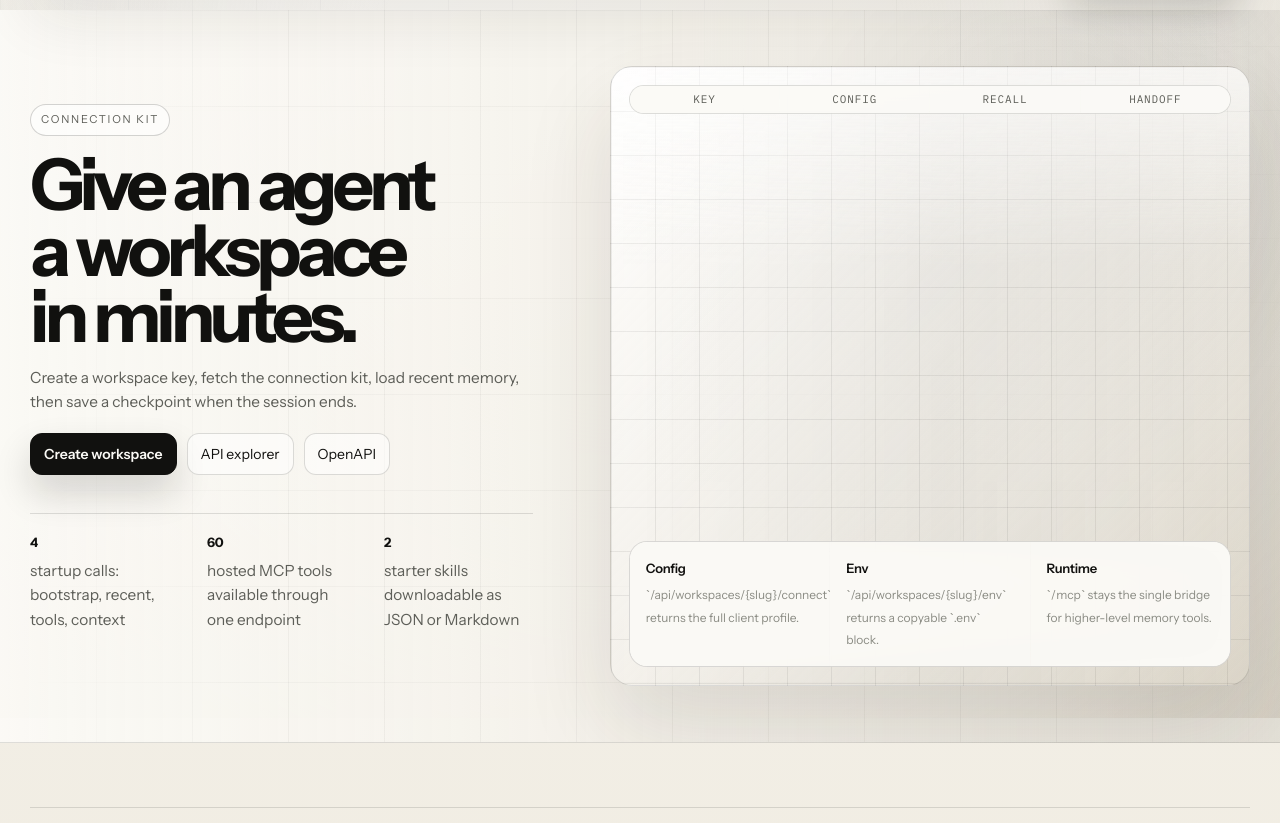
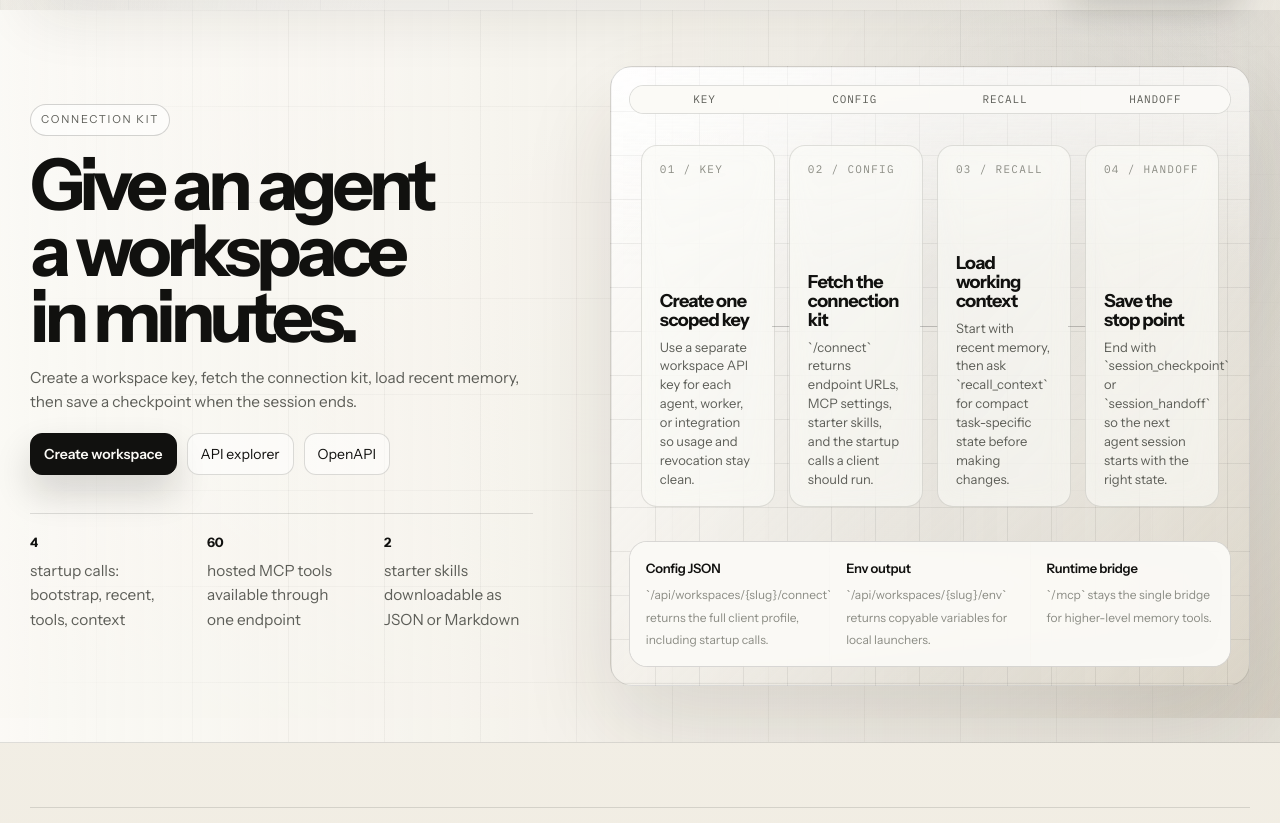
Before and after one commit to raya-ac/engram-cloud, a FastAPI app: page /connect in a window 1280 px wide. Shown: the part 82-905 px from the top of the page. Run offline with FastAPI, Linux system fonts and the light colour scheme; parts of the project's set-up code (start-up, migrations or seed data) failed here and were passed over; some libraries are stand-ins or nearby versions.

Commit message:
Add context to hero diagrams

```diff
--- a/app/templates/base.html
+++ b/app/templates/base.html
@@ -295,6 +295,56 @@
       text-transform: uppercase;
       letter-spacing: 0.08em;
       background: rgba(251,250,246,0.88);
+    }
+    .hero-flow {
+      position: absolute;
+      inset: 78px 30px 178px;
+      z-index: 1;
+      display: grid;
+      grid-template-columns: repeat(4, minmax(0, 1fr));
+      gap: 14px;
+      align-items: stretch;
+    }
+    .flow-card {
+      position: relative;
+      display: flex;
+      flex-direction: column;
+      justify-content: space-between;
+      min-height: 100%;
+      padding: 18px;
+      border: 1px solid rgba(17,17,15,0.12);
+      border-radius: 16px;
+      background: rgba(251,250,246,0.64);
+      backdrop-filter: blur(12px);
+    }
+    .flow-card::after {
+      content: "";
+      position: absolute;
+      right: -16px;
+      top: 50%;
+      width: 18px;
+      height: 1px;
+      background: rgba(17,17,15,0.22);
+    }
+    .flow-card:last-child::after { display: none; }
+    .flow-index {
+      color: var(--soft);
+      font: 11px/1 "IBM Plex Mono", ui-monospace, monospace;
+      letter-spacing: 0.12em;
+      text-transform: uppercase;
+    }
+    .flow-card strong {
+      display: block;
+      margin: 18px 0 8px;
+      font-size: 18px;
+      letter-spacing: -0.04em;
+      line-height: 1.05;
+    }
+    .flow-card p {
+      margin: 0;
+      color: var(--muted);
+      font-size: 13px;
+      line-height: 1.45;
     }
     .signal-stack {
       position: absolute;
@@ -721,6 +771,21 @@
       .hero-visual {
         min-height: 460px;
       }
+      .hero-flow {
+        position: relative;
+        inset: auto;
+        grid-template-columns: 1fr;
+        margin: 72px 14px 154px;
+      }
+      .flow-card { min-height: auto; padding: 14px; }
+      .flow-card::after {
+        right: auto;
+        top: auto;
+        bottom: -14px;
+        left: 20px;
+        width: 1px;
+        height: 14px;
+      }
       .signal-stack { grid-template-columns: 1fr; }
       .runtime-strip { grid-template-columns: repeat(2, minmax(0, 1fr)); border-radius: 18px; }
       .terminal-row {
--- a/app/templates/connect.html
+++ b/app/templates/connect.html
@@ -34,10 +34,40 @@
         <span>recall</span>
         <span>handoff</span>
       </div>
+      <div class="hero-flow">
+        <div class="flow-card">
+          <div class="flow-index">01 / Key</div>
+          <div>
+            <strong>Create one scoped key</strong>
+            <p>Use a separate workspace API key for each agent, worker, or integration so usage and revocation stay clean.</p>
+          </div>
+        </div>
+        <div class="flow-card">
+          <div class="flow-index">02 / Config</div>
+          <div>
+            <strong>Fetch the connection kit</strong>
+            <p>`/connect` returns endpoint URLs, MCP settings, starter skills, and the startup calls a client should run.</p>
+          </div>
+        </div>
+        <div class="flow-card">
+          <div class="flow-index">03 / Recall</div>
+          <div>
+            <strong>Load working context</strong>
+            <p>Start with recent memory, then ask `recall_context` for compact task-specific state before making changes.</p>
+          </div>
+        </div>
+        <div class="flow-card">
+          <div class="flow-index">04 / Handoff</div>
+          <div>
+            <strong>Save the stop point</strong>
+            <p>End with `session_checkpoint` or `session_handoff` so the next agent session starts with the right state.</p>
+          </div>
+        </div>
+      </div>
       <div class="signal-stack">
-        <div class="signal-line"><strong>Config</strong><span>`/api/workspaces/{slug}/connect` returns the full client profile.</span></div>
-        <div class="signal-line"><strong>Env</strong><span>`/api/workspaces/{slug}/env` returns a copyable `.env` block.</span></div>
-        <div class="signal-line"><strong>Runtime</strong><span>`/mcp` stays the single bridge for higher-level memory tools.</span></div>
+        <div class="signal-line"><strong>Config JSON</strong><span>`/api/workspaces/{slug}/connect` returns the full client profile, including startup calls.</span></div>
+        <div class="signal-line"><strong>Env output</strong><span>`/api/workspaces/{slug}/env` returns copyable variables for local launchers.</span></div>
+        <div class="signal-line"><strong>Runtime bridge</strong><span>`/mcp` stays the single bridge for higher-level memory tools.</span></div>
       </div>
     </div>
   </div>
```
Also changed, not shown: app/templates/api_explorer.html (+30 -0 lines), app/templates/landing.html (+29 -5 lines).
